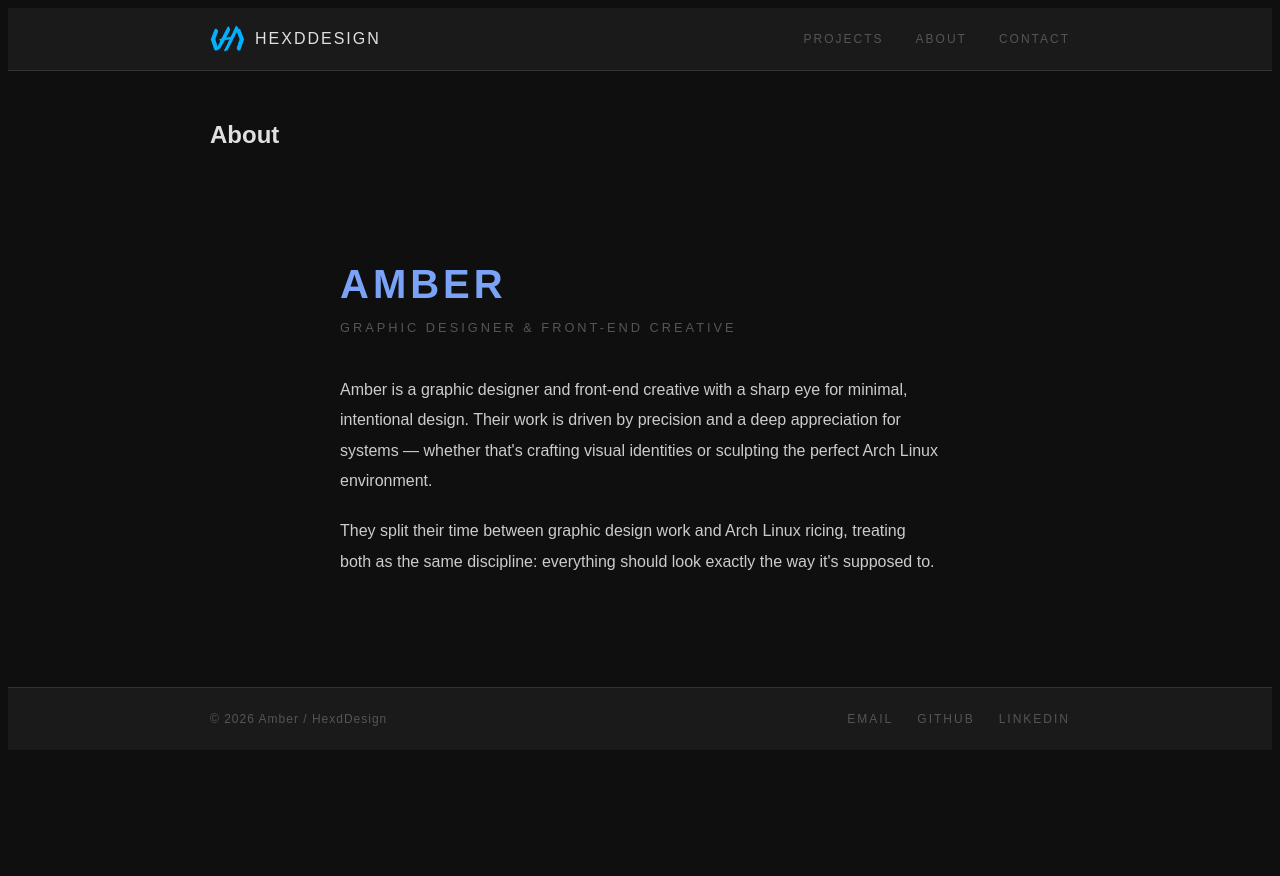
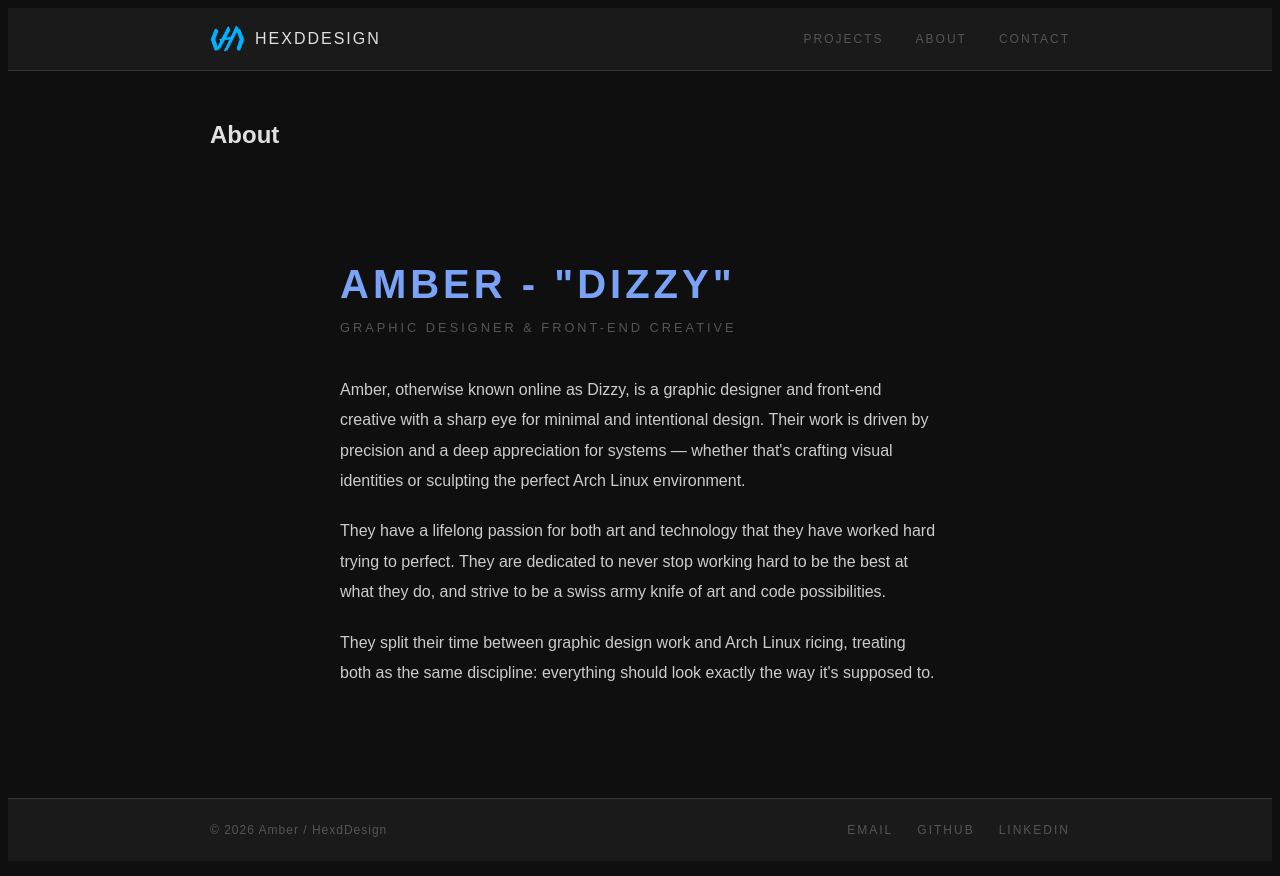
Before and after one commit to HexdDesign/hexddesign.github.io, a Jekyll site: the page built from about.markdown, in a window 1280 px wide. Shown: the top 876 px of the page. Built offline with Jekyll 4.4.1, drawn with Linux system fonts in a browser that asks for light colours; some web fonts are replaced.

Commit message:
Enhance about section with nickname and bio details
Updated the about section to include the nickname 'Dizzy' and added more details about Amber's passion for art and technology.

```diff
--- a/about.markdown
+++ b/about.markdown
@@ -6,11 +6,12 @@ permalink: /about/
 
 <div class="about-page">
 
-  <h1 class="about-name">Amber</h1>
+  <h1 class="about-name">Amber - "Dizzy" </h1>
   <p class="about-tagline">Graphic Designer & Front-End Creative</p>
 
   <div class="about-bio">
-    <p>Amber is a graphic designer and front-end creative with a sharp eye for minimal, intentional design. Their work is driven by precision and a deep appreciation for systems — whether that's crafting visual identities or sculpting the perfect Arch Linux environment.</p>
+    <p>Amber, otherwise known online as Dizzy, is a graphic designer and front-end creative with a sharp eye for minimal and intentional design. Their work is driven by precision and a deep appreciation for systems — whether that's crafting visual identities or sculpting the perfect Arch Linux environment.</p>
+    <p>They have a lifelong passion for both art and technology that they have worked hard trying to perfect. They are dedicated to never stop working hard to be the best at what they do, and strive to be a swiss army knife of art and code possibilities. </p>
     <p>They split their time between graphic design work and Arch Linux ricing, treating both as the same discipline: everything should look exactly the way it's supposed to.</p>
   </div>
 
```
